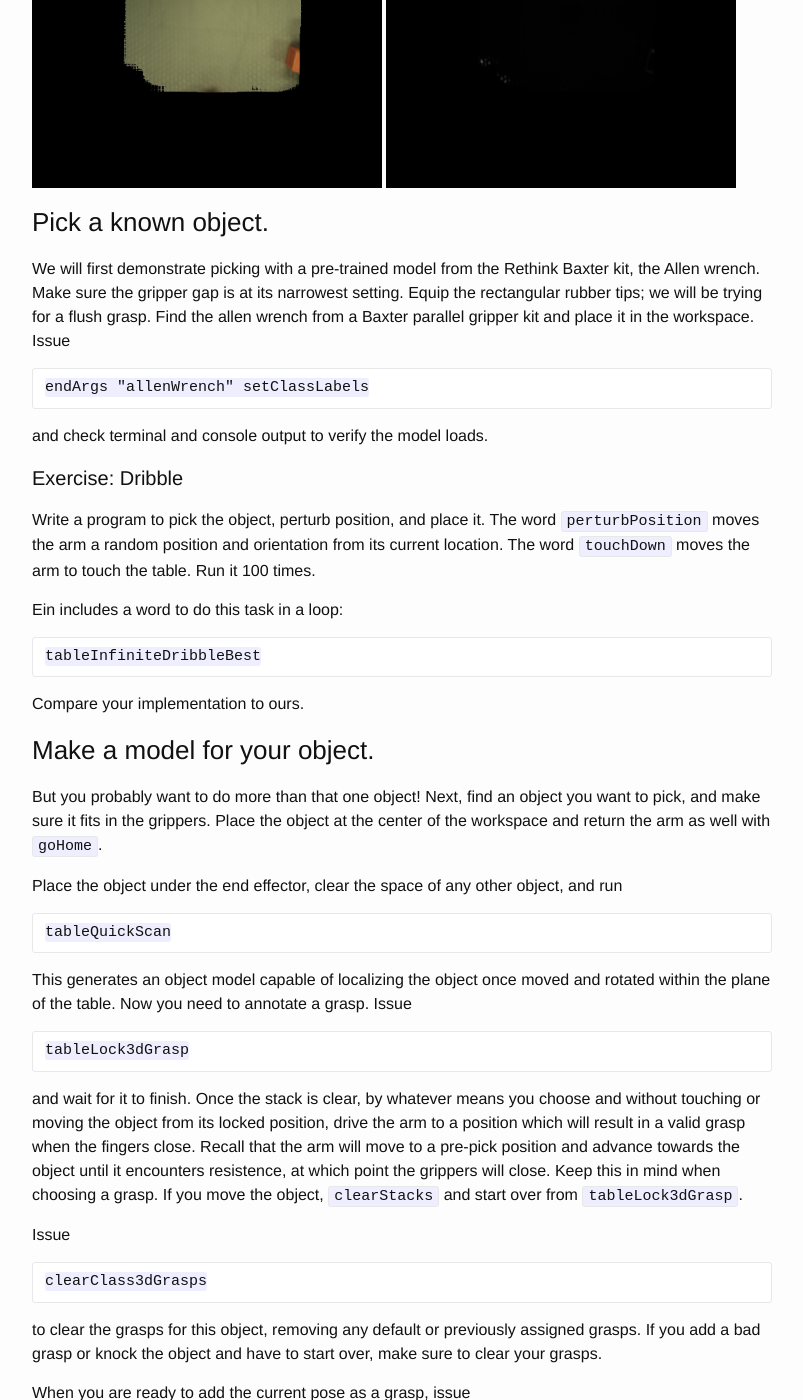
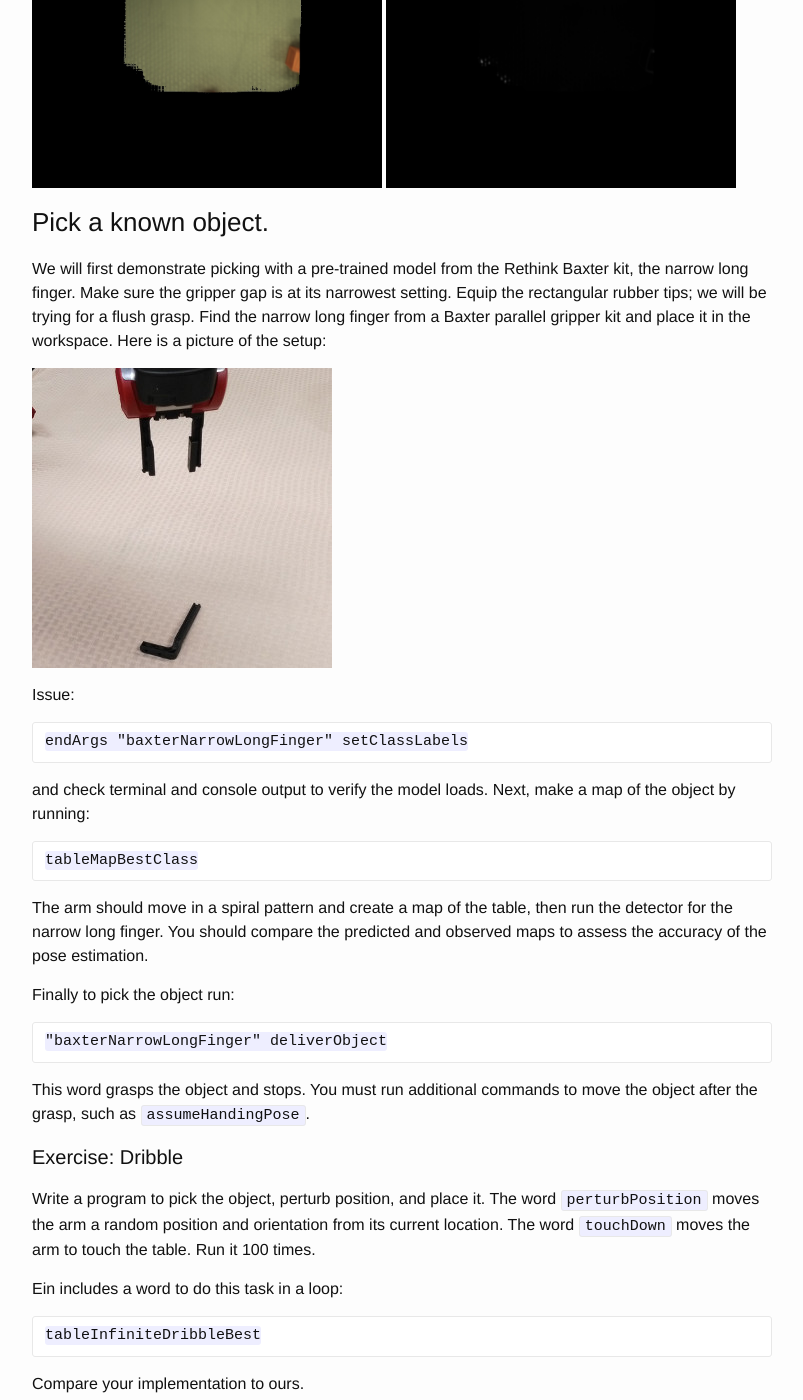
Before and after one commit to h2r/ein, a Jekyll site: the page built from pickingobjects.md, in a window 1280 px wide and 1400 px high, scrolled down 4404 px. Shown: the whole window, without its empty margins (238-1041 px from the left). Built offline with Jekyll 4.4.1, drawn with Linux system fonts in a browser that asks for light colours.

Commit message:
updated picking docs
Former-commit-id: 59404c380f689d787ee2921e63185bc46f65aaa1

````diff
--- a/pickingobjects.md
+++ b/pickingobjects.md
@@ -145,16 +145,40 @@ immediately after making a background map.
 ###  Pick a known object.
 
 We will first demonstrate picking with a pre-trained model from the
-Rethink Baxter kit, the Allen wrench.  Make sure the gripper gap is at
-its narrowest setting. Equip the rectangular rubber tips; we will be
-trying for a flush grasp.  Find the allen wrench from a Baxter
-parallel gripper kit and place it in the workspace.  Issue
+Rethink Baxter kit, the narrow long finger.  Make sure the gripper gap
+is at its narrowest setting. Equip the rectangular rubber tips; we
+will be trying for a flush grasp.  Find the narrow long finger from a
+Baxter parallel gripper kit and place it in the workspace.  Here is a
+picture of the setup:
+
+![Narrow Long Finger](../assets/narrow_finger_scene.jpg)
+
+Issue:
 
 ```
-endArgs "allenWrench" setClassLabels
+endArgs "baxterNarrowLongFinger" setClassLabels
 ```
 
 and check terminal and console output to verify the model loads.
+Next, make a map of the object by running:
+
+```
+tableMapBestClass
+```
+
+The arm should move in a spiral pattern and create a map of the table,
+then run the detector for the narrow long finger.  You should compare
+the predicted and observed maps to assess the accuracy of the pose
+estimation.
+
+Finally to pick the object run:
+```
+"baxterNarrowLongFinger" deliverObject
+```
+
+This word grasps the object and stops.  You must run additional
+commands to move the object after the grasp, such as
+`assumeHandingPose`.
 
 #### Exercise: Dribble
 
````
Also changed, not shown: assets/narrow_finger_scene.jpg (added).
